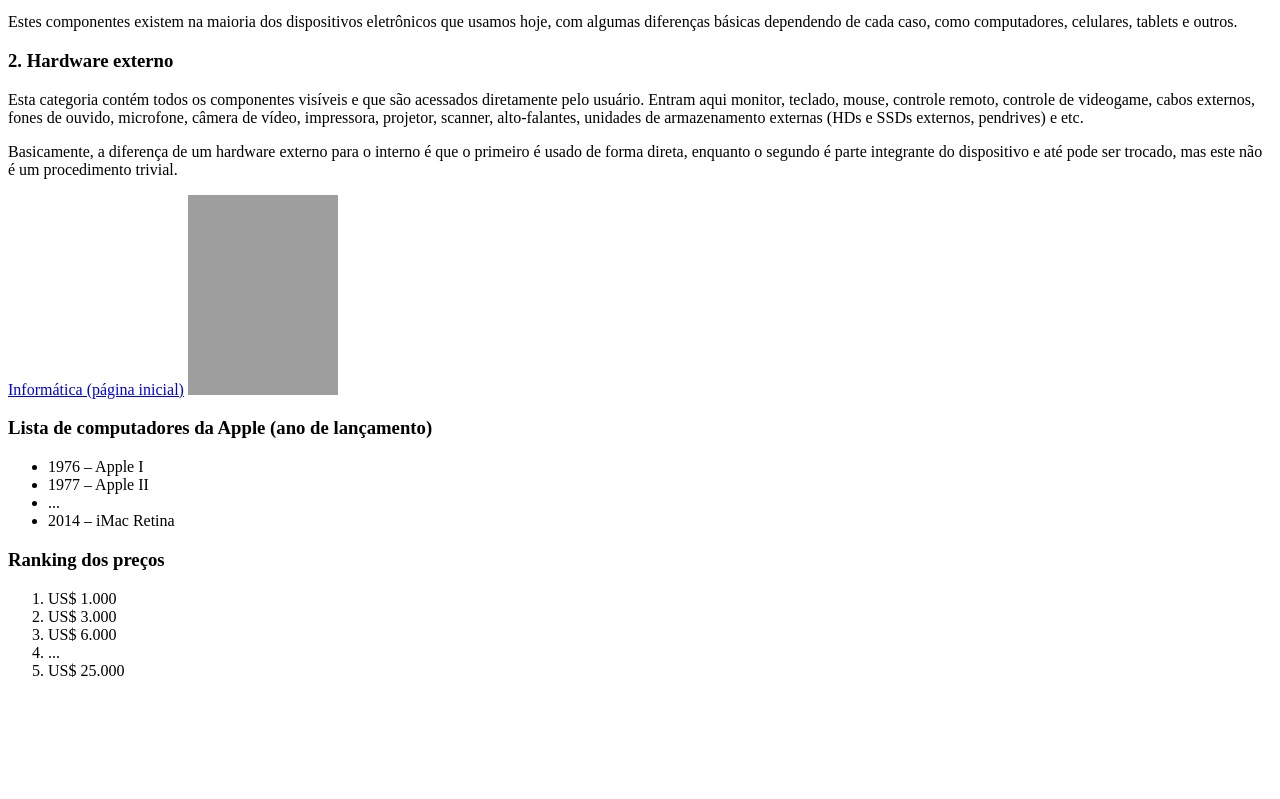
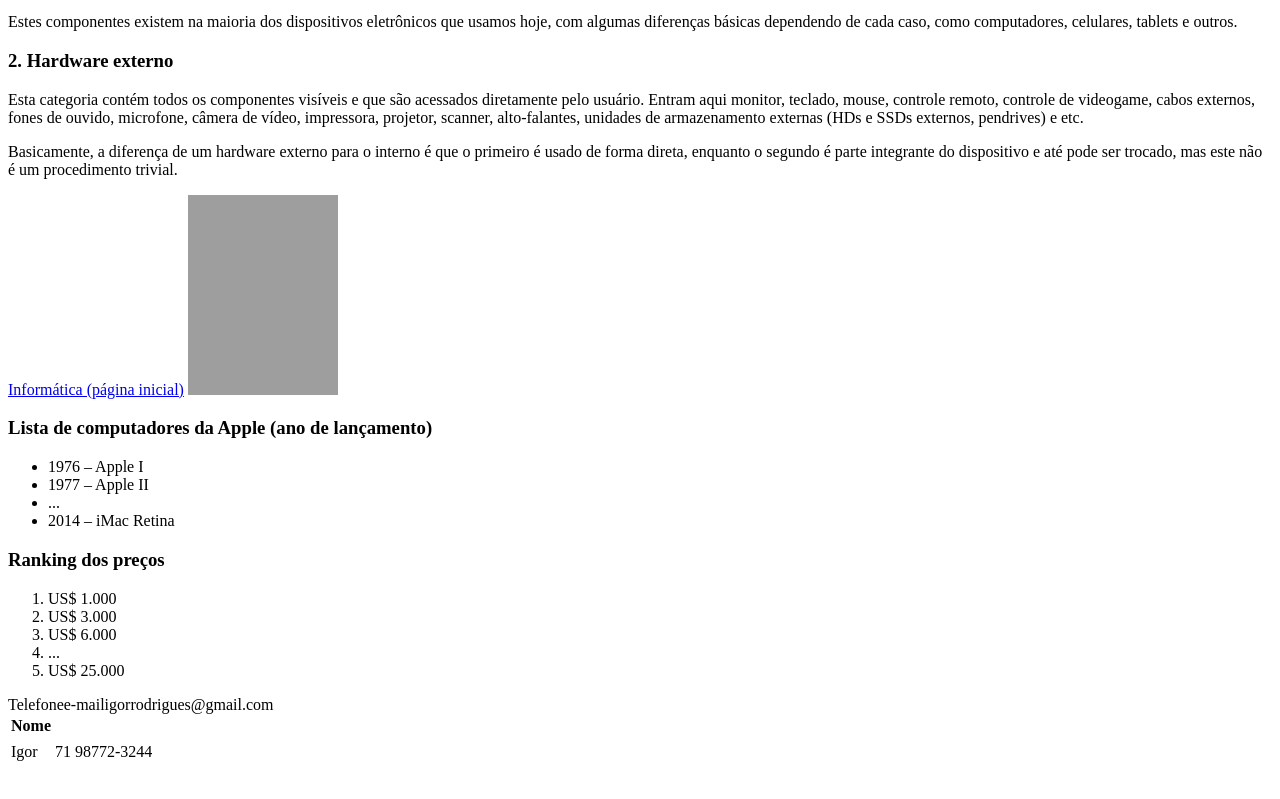
Before and after one commit to diegocostaxp/dev-web-br, a plain HTML site: page sobre.html in a window 1280 px wide. Shown: the part 465-1264 px from the top of the page. Before the commit the page ends 1161 px from the top, so only its background shows below. Drawn offline with Linux system fonts and the light colour scheme; grey boxes are pictures that could not be loaded.

Commit message:
Inclusão da tabela
Inclusão da tabela efetuada em  17/03

```diff
--- a/sobre.html
+++ b/sobre.html
@@ -39,6 +39,19 @@
         <li>US$ 25.000</li>
 
     </ol>
+    <table>
+        <tr>
+            <th>Nome</th>
+            <tr>Telefone</tr>
+            <tr>e-mail</tr>
+        </tr>
+        <tr>
+            <td>Igor</td>
+            <td>71 98772-3244</td>
+            <tr>igorrodrigues@gmail.com</tr>
+        </tr>
+    </table>
+    <br><br><br>
 
 </body>
 </html>
```
